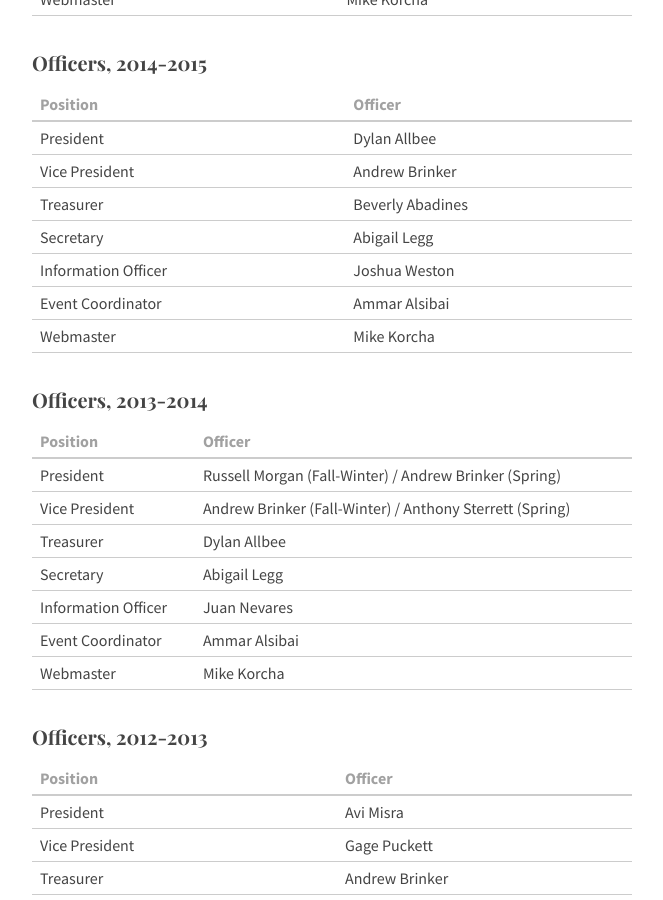
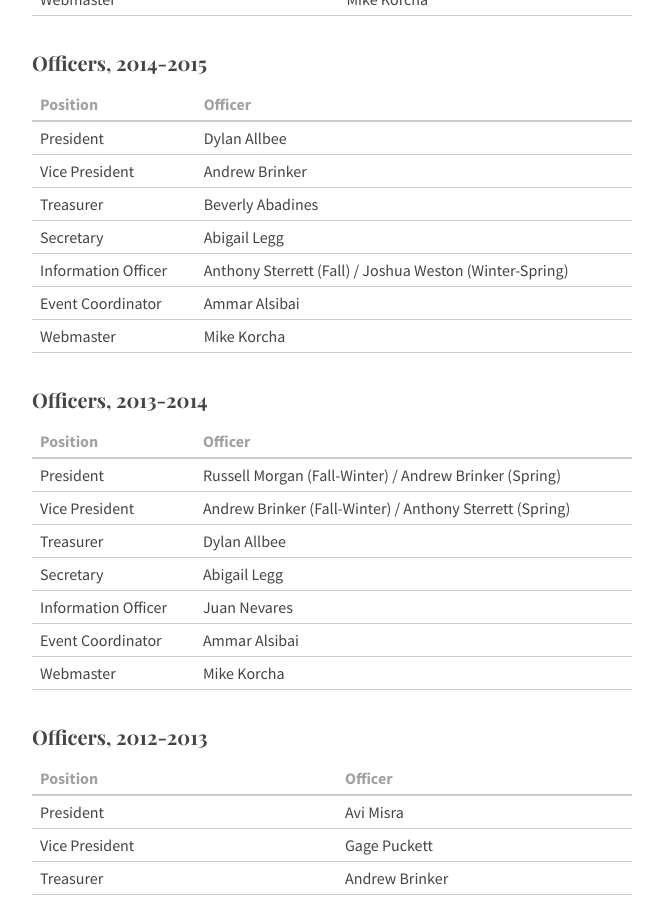
Before and after one commit to csusbdt/cse, a Jekyll site: the page built from clubs/index.md, in a window 1280 px wide and 900 px high, scrolled down 787 px. Shown: the whole window, without its empty margins (152-815 px from the left). Built offline with Jekyll 4.4.1, drawn with Linux system fonts in a browser that asks for light colours; nearby versions of some CDN libraries; some web fonts are replaced.

Commit message:
Small change

```diff
--- a/clubs/index.md
+++ b/clubs/index.md
@@ -86,7 +86,7 @@ nav:
     </tr>
     <tr>
       <td style="text-align: left">Information Officer</td>
-      <td style="text-align: left">Joshua Weston</td>
+      <td style="text-align: left">Anthony Sterrett (Fall) / Joshua Weston (Winter-Spring)</td>
     </tr>
     <tr>
       <td style="text-align: left">Event Coordinator</td>
```
